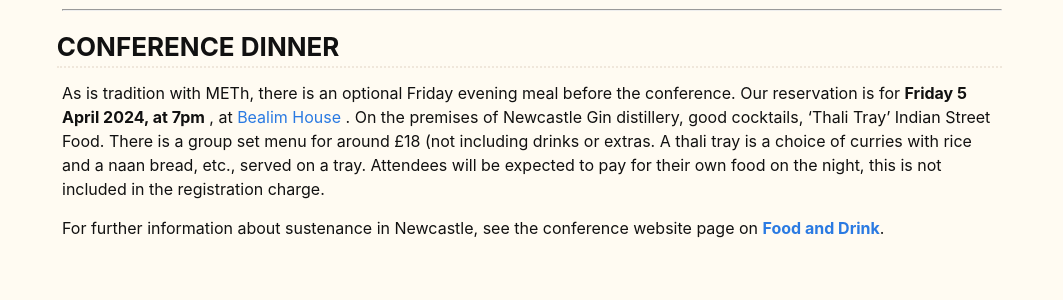
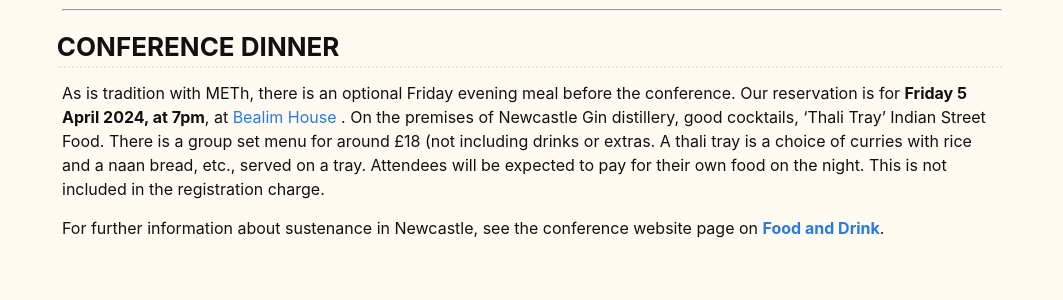
Before and after one commit to MedievalEnglishTheatre/MedievalEnglishTheatre.github.io, a Jekyll site: the page built from src/meetings/meet_2024/index.md, in a window 1280 px wide and 900 px high, scrolled down 1606 px. Shown: the part 439-739 px from the top of the window, without its empty margins (108-1171 px from the left). Built offline with Jekyll 4.4.1, drawn with Linux system fonts in a browser that asks for light colours.

```diff
--- a/src/meetings/meet_2024/index.md
+++ b/src/meetings/meet_2024/index.md
@@ -22,7 +22,7 @@ banner_alt: "Oxford: Bodleian Library, bas-de-page from MS Bodley 264, fol.84v [
 
 We urge you to read the [Terms and Conditions](https://conferences.ncl.ac.uk/meth2024/about/termsandconditions/) and the [Code of Conduct](https://conferences.ncl.ac.uk/meth2024/about/codeofconduct/) for the Medieval English Theatre Meeting.
 
-Newcastle is an amazing city, and these links will help you to explore it further: [About Newcastle and Newcastle University](https://conferences.ncl.ac.uk/meth2024/about/aboutnewcastleandnewcastleuniversity/) , and [Things to Do and See.](https://conferences.ncl.ac.uk/meth2024/about/thingstodoandsee/)
+Newcastle is an amazing city, and these links will help you to explore it further: [About Newcastle and Newcastle University](https://conferences.ncl.ac.uk/meth2024/about/aboutnewcastleandnewcastleuniversity/), and [Things to Do and See.](https://conferences.ncl.ac.uk/meth2024/about/thingstodoandsee/)
 
 ----
 
@@ -73,6 +73,6 @@ The cost of registration includes all refreshments and lunch on Saturday 6 April
 
 
 As is tradition with METh, there is an optional Friday evening meal before the conference. Our reservation is for **Friday 5
-April 2024, at 7pm** , at [](https://www.bealimhouse.co.uk/)  [Bealim House](https://www.bealimhouse.co.uk/) . On the premises of Newcastle Gin distillery, good cocktails, 'Thali Tray' Indian Street Food. There is a group set menu for around £18 (not including drinks or extras. A thali tray is a choice of curries with rice and a naan bread, etc., served on a tray. Attendees will be expected to pay for their own food on the night, this is not included in the registration charge.
+April 2024, at 7pm**, at [](https://www.bealimhouse.co.uk/)  [Bealim House](https://www.bealimhouse.co.uk/) . On the premises of Newcastle Gin distillery, good cocktails, 'Thali Tray' Indian Street Food. There is a group set menu for around £18 (not including drinks or extras. A thali tray is a choice of curries with rice and a naan bread, etc., served on a tray. Attendees will be expected to pay for their own food on the night. This is not included in the registration charge.
 
 For further information about sustenance in Newcastle, see the conference website page on [**Food and Drink**](https://conferences.ncl.ac.uk/meth2024/about/foodanddrink/).
```
